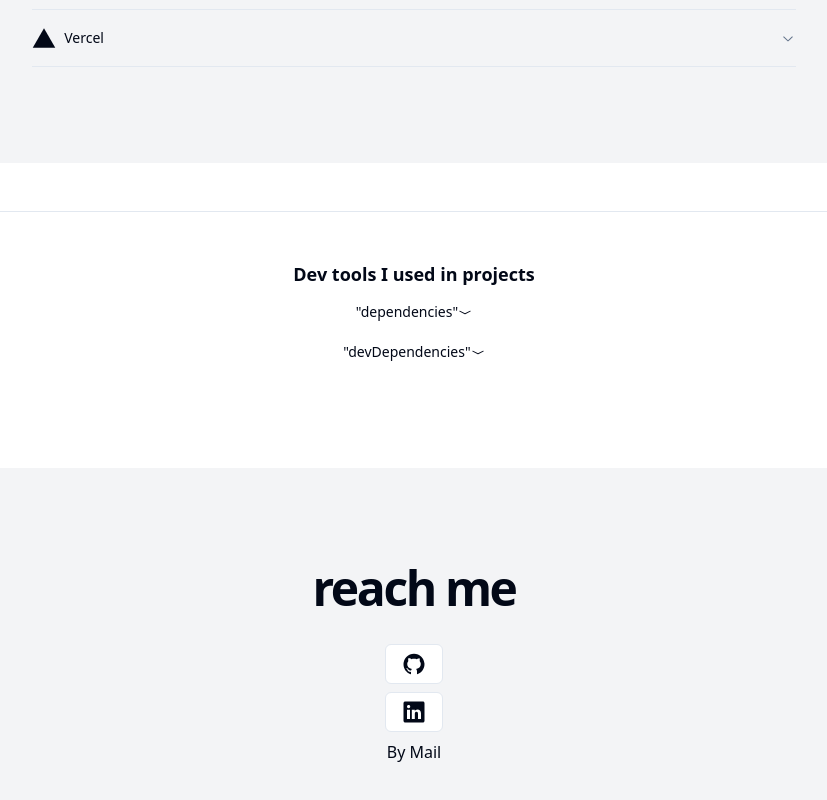
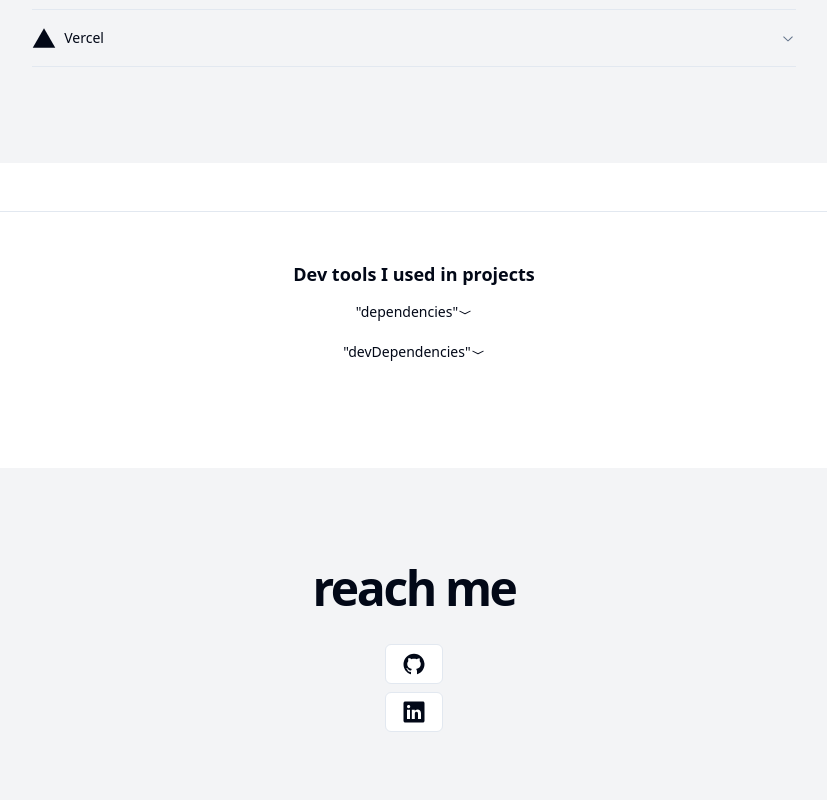
Before and after one commit to doncarlo5/personal-website, a React (Vite) app: page / in a window 1280 px wide. Shown: the part 1878-2678 px from the top of the page, without its empty margins (226-1053 px from the left). Built offline with nearby package versions, Linux system fonts and the light colour scheme.

Commit message:
Commented out email link in home-page.tsx

```diff
--- a/src/pages/home-page.tsx
+++ b/src/pages/home-page.tsx
@@ -426,7 +426,7 @@ export function HomePage() {
                       >
                         <IconLogoLinkedin className="h-6 w-6 group-hover:animate-[wave_0.8s_ease-in-out_1]" />
                       </Link>
-                      <a href="mailto:pro.julien.thomas@gmail.com">By Mail</a>
+                      {/* <a href="mailto:pro.julien.thomas@gmail.com">By Mail</a> */}
                     </div>
                   </div>
                 </div>
```
